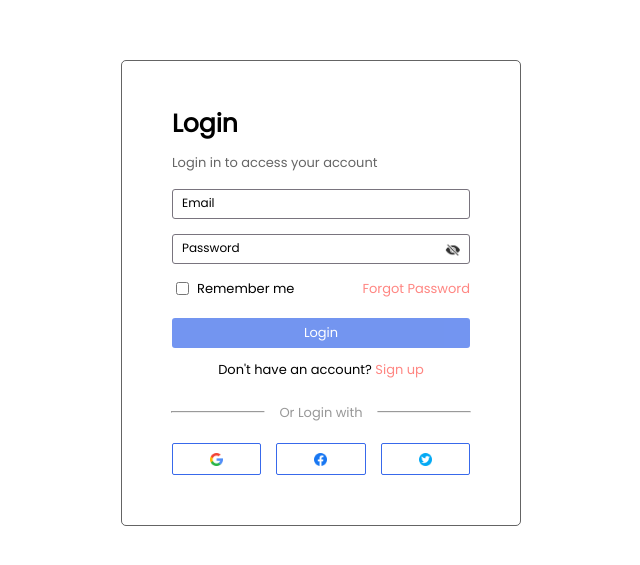
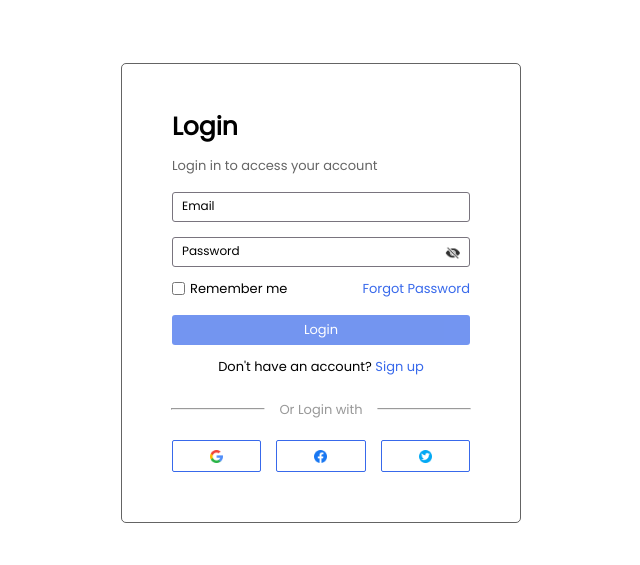
Before and after one commit to tlhalesebaeng/auth-template-frontend, a React (Vite) app in the folder frontend/: page / in a window 1280 px wide. Shown: the part 107-672 px from the top of the page, without its empty margins (319-959 px from the left). Built offline with nearby package versions, Linux system fonts and the light colour scheme.

Commit message:
accormodating the error styles

```diff
--- a/frontend/src/components/auth-components/AuthQuestion.css
+++ b/frontend/src/components/auth-components/AuthQuestion.css
@@ -10,7 +10,7 @@
 .other-question-container p a,
 .question-container p a {
     font-size: 13px;
-    color: #ff8682;
+    color: #3869eb;
     text-decoration: none;
 }
 
--- a/frontend/src/components/auth-components/RememberMe.css
+++ b/frontend/src/components/auth-components/RememberMe.css
@@ -1,11 +1,12 @@
 .remeber-me-container {
+    margin-bottom: 10px;
     justify-content: space-between;
     align-items: center;
 }
 
 .remeber-me-container a {
     font-size: 13px;
-    color: #ff8682;
+    color: #3869eb;
     text-decoration: none;
 }
 
@@ -25,3 +26,7 @@
     font-size: 13px;
     margin-left: 5px;
 }
+
+.remeber-me-container div input {
+    margin: 0;
+}
--- a/frontend/src/utils/Button.css
+++ b/frontend/src/utils/Button.css
@@ -2,7 +2,7 @@
 .reduced-opacity-btn {
     height: 30px;
     width: 100%;
-    margin-top: 20px;
+    margin-top: 10px;
     margin-bottom: 10px;
     font-family: 'Poppins', Tahoma, Verdana, sans-serif;
     font-size: 13px;
```
